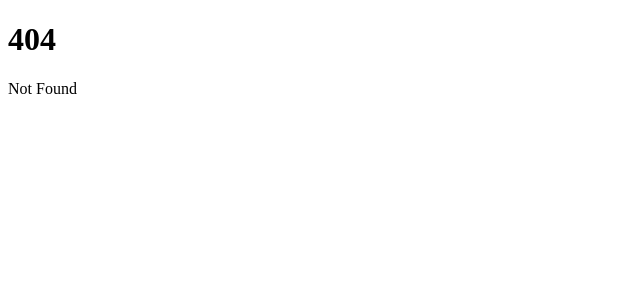
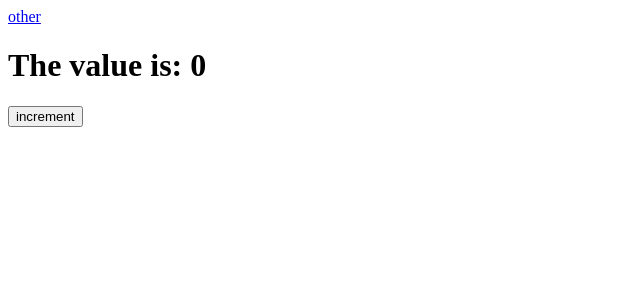
Before and after one commit to Lechros/study-svelte, a SvelteKit app: page /experiments/route-state in a window 1280 px wide. Before the commit this address had no page. Shown: the top 300 px of the page, without its empty margins (0-640 px from the left). Built offline with nearby package versions, Linux system fonts and the light colour scheme.

Commit message:
experiment: route state

```diff
--- /dev/null
+++ b/src/routes/experiments/route-state/+page.svelte
@@ -0,0 +1,8 @@
+<script>
+	import { value } from "./store";
+</script>
+
+<a href="./other">other</a>
+
+<h1>The value is: {$value}</h1>
+<button on:click={() => $value += 1}>increment</button>
--- /dev/null
+++ b/src/routes/experiments/route-state/store.js
@@ -0,0 +1,3 @@
+import { writable } from "svelte/store";
+
+export const value = writable(0);
```
Also changed, not shown: src/routes/experiments/route-state/other/+page.svelte (added, +8 -0 lines), src/routes/experiments/route-state/result.md (added, +3 -0 lines).
